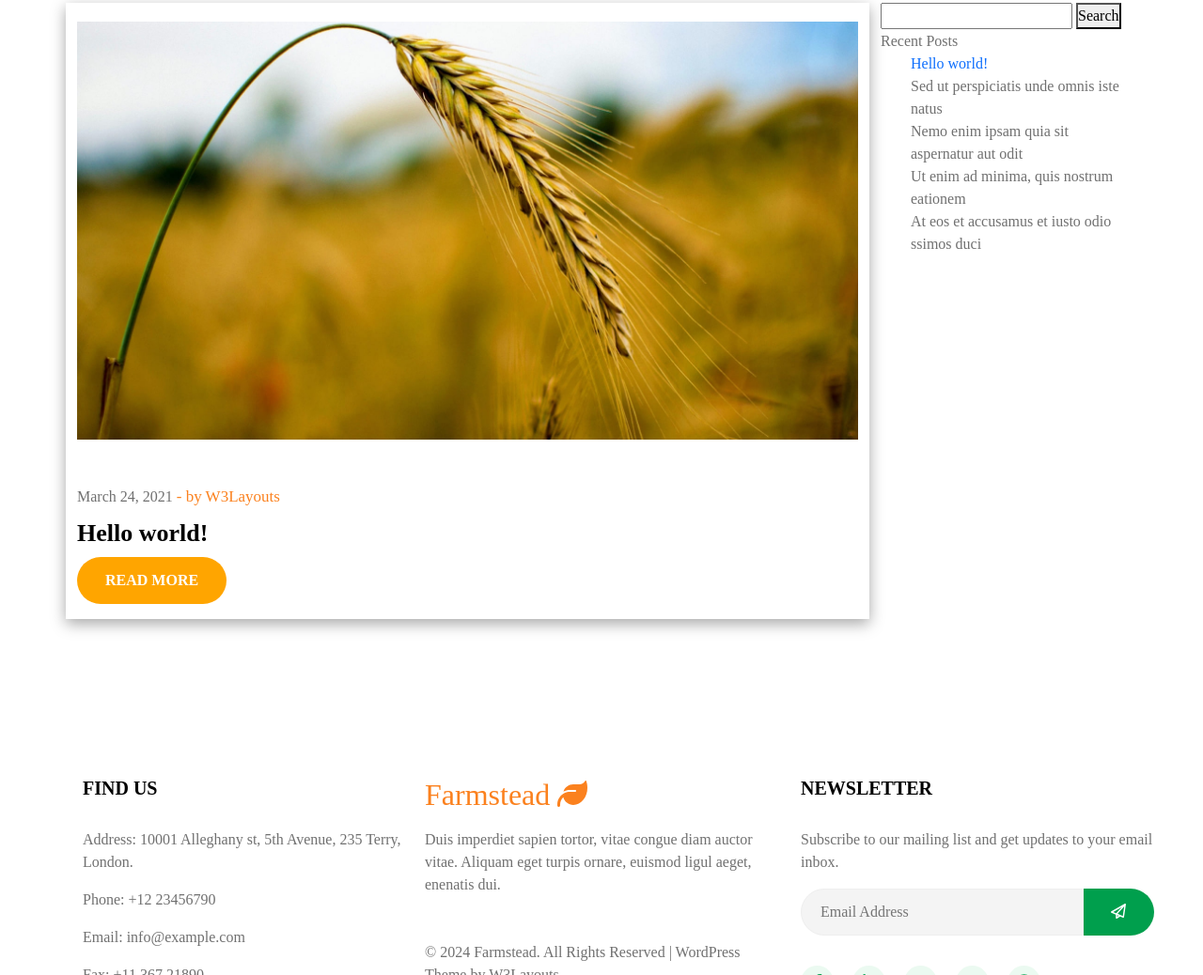
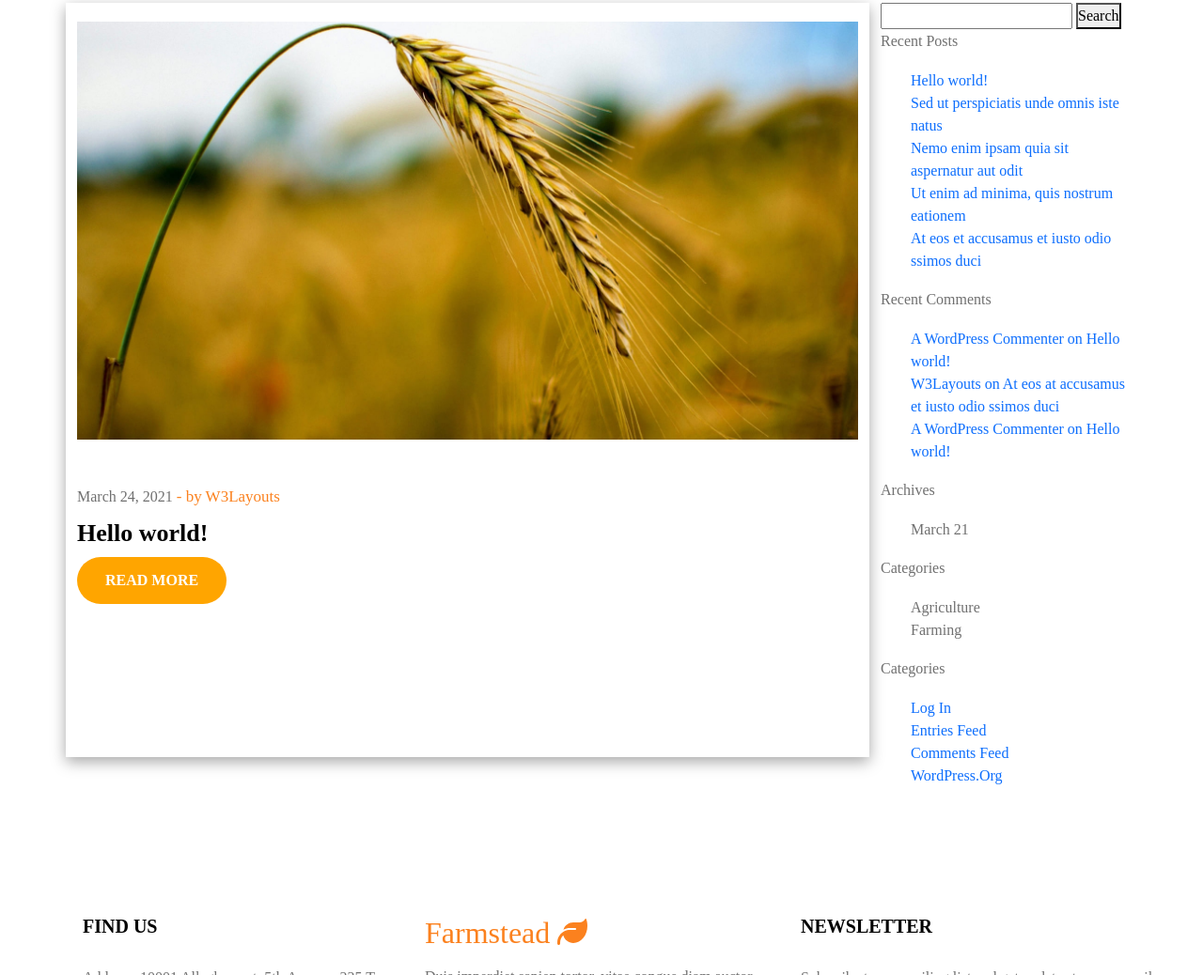
Before and after one commit to Cupcake425/CAPSTONE_FARMSTEAD, a plain HTML site: page blog_post.html in a window 1280 px wide. Shown: the part 2435-3473 px from the top of the page at 94% size. Drawn offline with nearby package versions, Linux system fonts and the light colour scheme; a web font is replaced by a local one.

Commit message:
add html,css

```diff
--- a/blog_post.html
+++ b/blog_post.html
@@ -207,7 +207,7 @@
               </div>
             </div>
             <div class="b1_right_2">
-              <h2>Recent Posts</h2>
+              <h2 class="title_right">Recent Posts</h2>
               <ul>
                 <li>
                   <a
@@ -218,32 +218,75 @@
                 <li>
                   <a
                     href="https://wp.w3layouts.com/farmstead/2021/03/24/sed-ut-perspiciatis-unde-omnis-iste-natus/"
-                  ></a
-                  >Sed ut perspiciatis unde omnis iste natus
+                    >Sed ut perspiciatis unde omnis iste natus</a
+                  >
                 </li>
                 <li>
                   <a
                     href="https://wp.w3layouts.com/farmstead/2021/03/24/nemo-enim-ipsam-quia-sit-aspernatur-aut-odit/"
-                  ></a
-                  >Nemo enim ipsam quia sit aspernatur aut odit
+                    >Nemo enim ipsam quia sit aspernatur aut odit</a
+                  >
                 </li>
                 <li>
                   <a
                     href="https://wp.w3layouts.com/farmstead/2021/03/24/ut-enim-ad-minima-quis-nostrum-eationem/"
-                  ></a
-                  >Ut enim ad minima, quis nostrum eationem
+                    >Ut enim ad minima, quis nostrum eationem</a
+                  >
                 </li>
                 <li>
                   <a
                     href="https://wp.w3layouts.com/farmstead/2021/03/24/at-eos-et-accusamus-et-iusto-odio-ssimos-duci/"
-                  ></a
-                  >At eos et accusamus et iusto odio ssimos duci
+                    >At eos et accusamus et iusto odio ssimos duci</a
+                  >
                 </li>
               </ul>
             </div>
-            <div class="b1_right_3"></div>
-            <div class="b1_right_4"></div>
-            <div class="b1_right_5"></div>
+            <div class="b1_right_3">
+              <h2 class="title_right">Recent Comments</h2>
+              <ul>
+                <li>
+                  <a
+                    href="https://wp.w3layouts.com/farmstead/2021/03/24/hello-world/#comment-1"
+                    >A WordPress Commenter on Hello world!</a
+                  >
+                </li>
+                <li>
+                  <a
+                    href="https://wp.w3layouts.com/farmstead/2021/03/24/at-eos-et-accusamus-et-iusto-odio-ssimos-duci/#comment-3"
+                    >W3Layouts on At eos at accusamus et iusto odio ssimos
+                    duci</a
+                  >
+                </li>
+                <li>
+                  <a
+                    href="https://wp.w3layouts.com/farmstead/2021/03/20/hello-world-2/#comment-2"
+                    >A WordPress Commenter on Hello world!</a
+                  >
+                </li>
+              </ul>
+            </div>
+            <div class="b1_right_4">
+              <h2 class="title_right">Archives</h2>
+              <ul>
+                <li>March 21</li>
+              </ul>
+            </div>
+            <div class="b1_right_5">
+              <h2 class="title_right">Categories</h2>
+              <ul>
+                <li>Agriculture</li>
+                <li>Farming</li>
+              </ul>
+            </div>
+            <div class="b1_right_5">
+              <h2 class="title_right">Categories</h2>
+              <ul>
+                <li><a href="">Log In</a></li>
+                <li><a href="">Entries Feed</a></li>
+                <li><a href="">Comments Feed</a></li>
+                <li><a href="">WordPress.Org</a></li>
+              </ul>
+            </div>
           </div>
         </div>
       </div>
--- a/style/blog_post.css
+++ b/style/blog_post.css
@@ -69,3 +69,13 @@
 .b1_right {
   display: inline-block;
 }
+.title_right {
+  font-size: 22px;
+  line-height: 32px;
+  color: var(--heading-color);
+  font-weight: 600;
+  margin-bottom: 18px;
+}
+.b1_right h2 {
+  font-family: "Volkhov", serif;
+}
```
